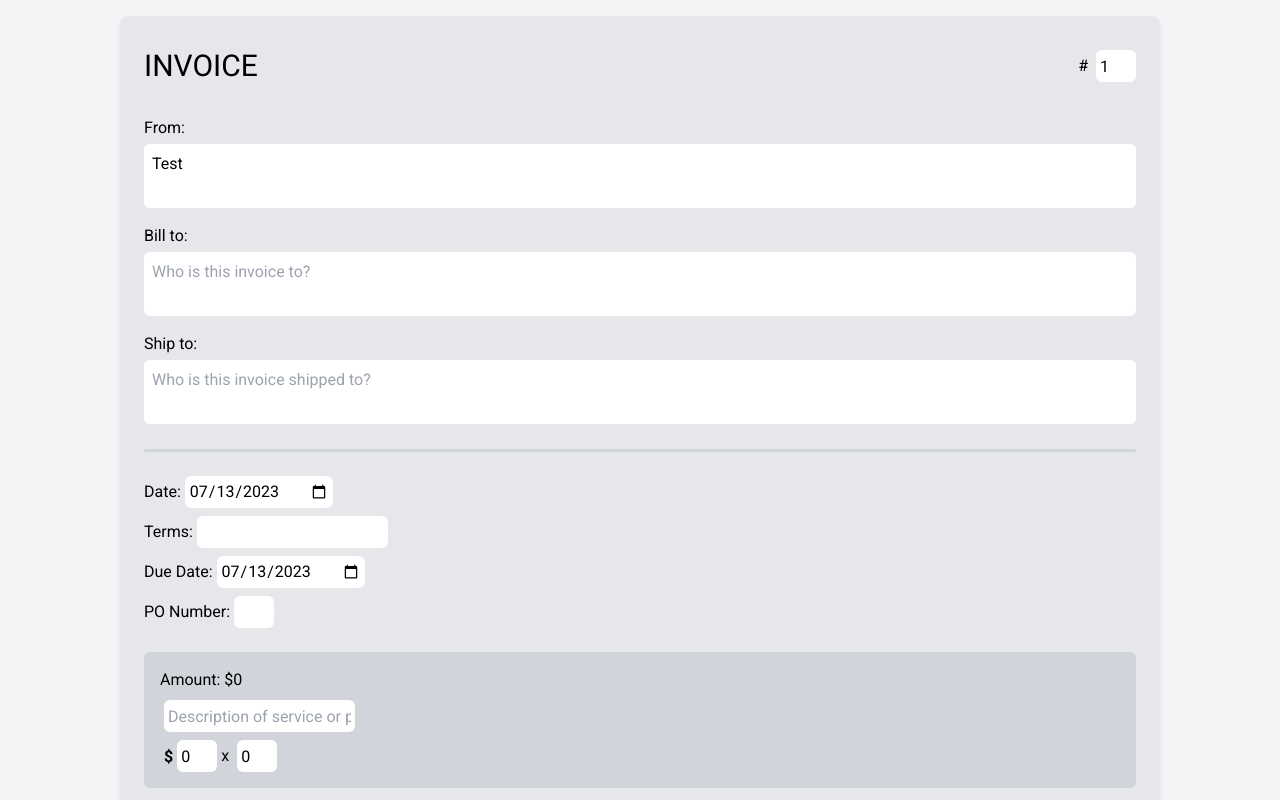
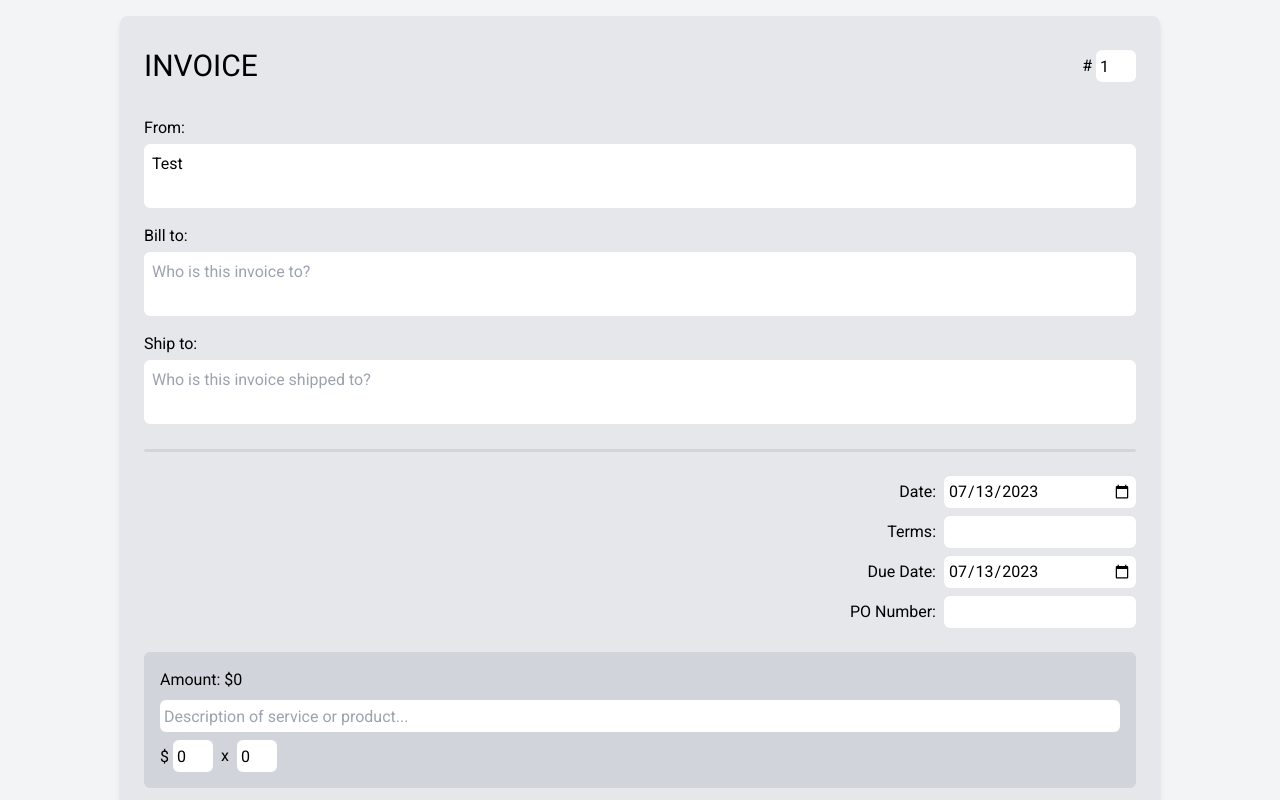
Before and after one commit to igor-pekovic-fe/invoice-generator, a React (Vite) app: page / in a window 1280 px wide. Shown: the top 800 px of the page. Built offline with nearby package versions, Linux system fonts and the light colour scheme.

Commit message:
Moved from using shared input component for easier styling

```diff
--- a/src/App.jsx
+++ b/src/App.jsx
@@ -1,6 +1,5 @@
 import { useStore } from "./store";
 import { nanoid } from "nanoid";
-import SharedInput from "./components/SharedInput";
 import SharedTextArea from "./components/SharedTextArea";
 import Item from "./components/Item";
 import Currency from "./components/Currency";
@@ -27,18 +26,26 @@ function App() {
     invoiceData.deleteItem(itemId);
   };
 
+  const handleChange = (e) => {
+    invoiceData.setValue(e.target.value, e.target.name);
+  };
+
   return (
     <div className="grid place-items-center bg-gray-100 p-4">
       <div className="px-6 py-8 bg-gray-200 shadow-md rounded-lg w-11/12 md:w-4/6 lg:w-5/6">
         <div className="flex items-center justify-between mb-8">
           <h1 className="text-3xl uppercase">Invoice</h1>
-
           <div className="flex items-center">
-            <span className="flex items-center h-8 mr-1">#</span>
-            <SharedInput
+            <label htmlFor="number" className="flex items-center h-8 mr-1">
+              #
+            </label>
+            <input
+              className="w-10 h-8 p-1 rounded-md focus:outline-none focus:ring focus:ring-gray-400 hover:ring hover:ring-gray-400 transition-all"
               type="number"
               value={invoiceData.number}
-              name={"number"}
+              id="number"
+              name="number"
+              onChange={handleChange}
             />
           </div>
         </div>
@@ -65,30 +72,52 @@ function App() {
         </div>
         <Divider mb="6" />
         <div className="flex flex-col gap-2 mb-6">
-          <SharedInput
-            labelText="Date:"
-            value={invoiceData.date}
-            type="date"
-            name="date"
-          />
-          <SharedInput
-            labelText="Terms:"
-            type="text"
-            value={invoiceData.paymentTerms}
-            name={"paymentTerms"}
-          />
-          <SharedInput
-            labelText="Due Date:"
-            value={invoiceData.dueDate}
-            type="date"
-            name="dueDate"
-          />
-          <SharedInput
-            labelText="PO Number:"
-            type="number"
-            value={invoiceData.poNum}
-            name={"poNum"}
-          />
+          <div className="flex items-center self-end gap-2">
+            <label htmlFor="date">Date: </label>
+            <input
+              className="w-48 h-8 p-1 rounded-md focus:outline-none focus:ring focus:ring-gray-400 hover:ring hover:ring-gray-400 transition-all"
+              type="date"
+              value={invoiceData.date}
+              min={invoiceData.date}
+              id="date"
+              name="date"
+              onChange={handleChange}
+            />
+          </div>
+          <div className="flex items-center self-end gap-2">
+            <label htmlFor="terms">Terms: </label>
+            <input
+              className="w-48 h-8 p-1 rounded-md focus:outline-none focus:ring focus:ring-gray-400 hover:ring hover:ring-gray-400 transition-all"
+              type="text"
+              value={invoiceData.terms}
+              id="terms"
+              name="terms"
+              onChange={handleChange}
+            />
+          </div>
+          <div className="flex items-center self-end gap-2">
+            <label htmlFor="dueDate">Due Date: </label>
+            <input
+              className="w-48 h-8 p-1 rounded-md focus:outline-none focus:ring focus:ring-gray-400 hover:ring hover:ring-gray-400 transition-all"
+              type="date"
+              value={invoiceData.dueDate}
+              min={invoiceData.dueDate}
+              id="dueDate"
+              name="dueDate"
+              onChange={handleChange}
+            />
+          </div>
+          <div className="flex items-center self-end gap-2">
+            <label htmlFor="poNum">PO Number: </label>
+            <input
+              className="w-48 h-8 p-1 rounded-md focus:outline-none focus:ring focus:ring-gray-400 hover:ring hover:ring-gray-400 transition-all"
+              type="text"
+              value={invoiceData.poNum}
+              id="poNum"
+              name="poNum"
+              onChange={handleChange}
+            />
+          </div>
         </div>
 
         <div className="mb-6">
--- a/src/components/Item.jsx
+++ b/src/components/Item.jsx
@@ -1,6 +1,5 @@
 import { useState, useEffect } from "react";
 import { useStore } from "../store";
-import SharedInput from "./SharedInput";
 import { AiOutlineCloseCircle } from "react-icons/ai";
 
 function Item({ item, onDeleteItem, disableDelete }) {
@@ -40,30 +39,35 @@ function Item({ item, onDeleteItem, disableDelete }) {
           <AiOutlineCloseCircle className="hover:scale-110 transition-all" />
         </button>
       </div>
-
-      <SharedInput
+      <input
+        className="h-8 p-1 rounded-md focus:outline-none focus:ring focus:ring-gray-400 hover:ring hover:ring-gray-400 transition-all"
         type="text"
         name="description"
-        placeholderText="Description of service or product..."
+        placeholder="Description of service or product..."
         value={itemState.description}
-        handleChange={handleChange}
+        onChange={handleChange}
       />
-      <div className="flex items-center gap-1">
-        <SharedInput
-          type="number"
-          name="rate"
-          currency={currency}
-          placeholder="Rate"
-          value={itemState.rate}
-          handleChange={handleChange}
-        />
-        <p>x</p>
-        <SharedInput
+      <div className="flex items-center">
+        <div>
+          {currency}
+          <input
+            className="w-10 h-8 p-1 rounded-md ml-1 focus:outline-none focus:ring focus:ring-gray-400 hover:ring hover:ring-gray-400 transition-all"
+            type="number"
+            name="rate"
+            placeholder="Rate"
+            value={itemState.rate}
+            onChange={handleChange}
+          />
+        </div>
+
+        <span className="px-2">x</span>
+        <input
+          className="w-10 h-8 p-1 rounded-md focus:outline-none focus:ring focus:ring-gray-400 hover:ring hover:ring-gray-400 transition-all"
           type="number"
           name="quantity"
           placeholder="Quantity"
           value={itemState.quantity}
-          handleChange={handleChange}
+          onChange={handleChange}
         />
       </div>
     </div>
--- a/src/components/SharedInput.jsx
+++ /dev/null
@@ -1,53 +0,0 @@
-import { useStore } from "../store";
-
-function SharedInput({
-  type,
-  labelText,
-  name,
-  placeholderText,
-  value,
-  currency,
-  handleChange,
-}) {
-  const setValue = useStore((state) => state.setValue);
-
-  const handleChangeDefault = (e) => {
-    setValue(e.target.value, name);
-  };
-
-  const getInputClassName = () => {
-    let baseClass =
-      "h-8 p-1 rounded-md focus:outline-none focus:ring focus:ring-gray-400 hover:ring hover:ring-gray-400 transition-all";
-    switch (type) {
-      case "number":
-        return `${baseClass} w-10 p-1`;
-      case "text":
-        return `${baseClass} w-full`;
-      case "date":
-        return `${baseClass} w-fit`;
-      default:
-        return baseClass;
-    }
-  };
-
-  return (
-    <div className="flex items-center">
-      <label className="mr-1">{labelText}</label>
-      <div>
-        <span className={currency && "mr-1 font-bold"}>{currency}</span>
-        <input
-          className={getInputClassName()}
-          type={type}
-          placeholder={placeholderText}
-          value={value}
-          id={name}
-          onChange={handleChange || handleChangeDefault}
-          name={name}
-          min={value}
-        />
-      </div>
-    </div>
-  );
-}
-
-export default SharedInput;
--- a/src/components/Total.jsx
+++ b/src/components/Total.jsx
@@ -1,7 +1,6 @@
 import { useState, useEffect } from "react";
 import { useStore } from "../store";
 import { shallow } from "zustand/shallow";
-import SharedInput from "./SharedInput";
 import {
   AiOutlineCloseCircle,
   AiOutlinePlus,
@@ -116,6 +115,10 @@ function Total() {
     }));
   };
 
+  const handleChangeDefault = (e) => {
+    setValue(e.target.value, e.target.name);
+  };
+
   const changeType = (stateType) => {
     if (stateType === "shipping") {
       return;
@@ -140,13 +143,18 @@ function Total() {
       <div className="md:flex">
         <div className="flex items-center gap-2 h-8 ">
           {values.discount.isDisplaying && (
-            <SharedInput
-              labelText="Discount"
+            <div>
+              <label htmlFor="discountValue">Discount: </label>
+              {values.discount.type === "percentage" ? "%" : currency}
+              <input
+                className="w-10 h-8 p-1 rounded-md focus:outline-none focus:ring focus:ring-gray-400 hover:ring hover:ring-gray-400 transition-all"
                 type="number"
                 value={discountValue}
                 name="discount"
-              handleChange={(e) => handleChange(e, "discount")}
+                id="discountValue"
+                onChange={(e) => handleChange(e, "discount")}
               />
+            </div>
           )}
           <button
             className="text-green-600"
@@ -172,13 +180,18 @@ function Total() {
         </div>
         <div className="flex items-center gap-2">
           {values.tax.isDisplaying && (
-            <SharedInput
-              labelText="Tax"
+            <div>
+              <label htmlFor="taxValue">Tax: </label>
+              {values.tax.type === "percentage" ? "%" : currency}
+              <input
+                className="w-10 h-8 p-1 rounded-md focus:outline-none focus:ring focus:ring-gray-400 hover:ring hover:ring-gray-400 transition-all"
                 type="number"
                 value={taxValue}
-              name="tax"
-              handleChange={(e) => handleChange(e, "tax")}
+                name="discount"
+                id="taxValue"
+                onChange={(e) => handleChange(e, "tax")}
               />
+            </div>
           )}
           <button onClick={() => handleToggle("tax")}>
             {values.tax.isDisplaying ? (
@@ -195,12 +208,17 @@ function Total() {
         </div>
         <div className="flex items-center gap-2">
           {values.shipping.isDisplaying && (
-            <SharedInput
-              labelText="Shipping"
+            <div>
+              <label htmlFor="shipping">Shipping: </label>
+              <input
+                className="w-10 h-8 p-1 rounded-md focus:outline-none focus:ring focus:ring-gray-400 hover:ring hover:ring-gray-400 transition-all"
                 type="number"
                 value={shipping}
                 name="shipping"
+                id="shipping"
+                onChange={(e) => handleChangeDefault(e, "shipping")}
               />
+            </div>
           )}
           <button onClick={() => handleToggle("shipping")}>
             {values.shipping.isDisplaying ? "x" : "+ Shipping"}
@@ -209,20 +227,29 @@ function Total() {
       </div>
 
       <div className="flex gap-2">
-        <label>Total</label>
+        <label>Total: </label>
+        <span className="flex gap-4">
           {currency}
           {total.toFixed(2)}
+        </span>
       </div>
-      <SharedInput
-        labelText="Amount paid"
+      <div>
+        <label htmlFor="amountPaid">Amount Paid: </label>
+        <input
+          className="w-10 h-8 p-1 rounded-md focus:outline-none focus:ring focus:ring-gray-400 hover:ring hover:ring-gray-400 transition-all"
           type="number"
           value={amountPaid}
           name="amountPaid"
+          id="amountPaid"
+          onChange={handleChangeDefault}
         />
-      <div className="flex gap-2">
-        <label>Balance Due</label>
+      </div>
+      <div className="flex gap-1">
+        <label>Balance Due: </label>
+        <span className="flex gap-4">
           {currency}
           {balanceDue.toFixed(2)}
+        </span>
       </div>
     </div>
   );
```
Lines whose indentation alone changed are shown as unchanged.
